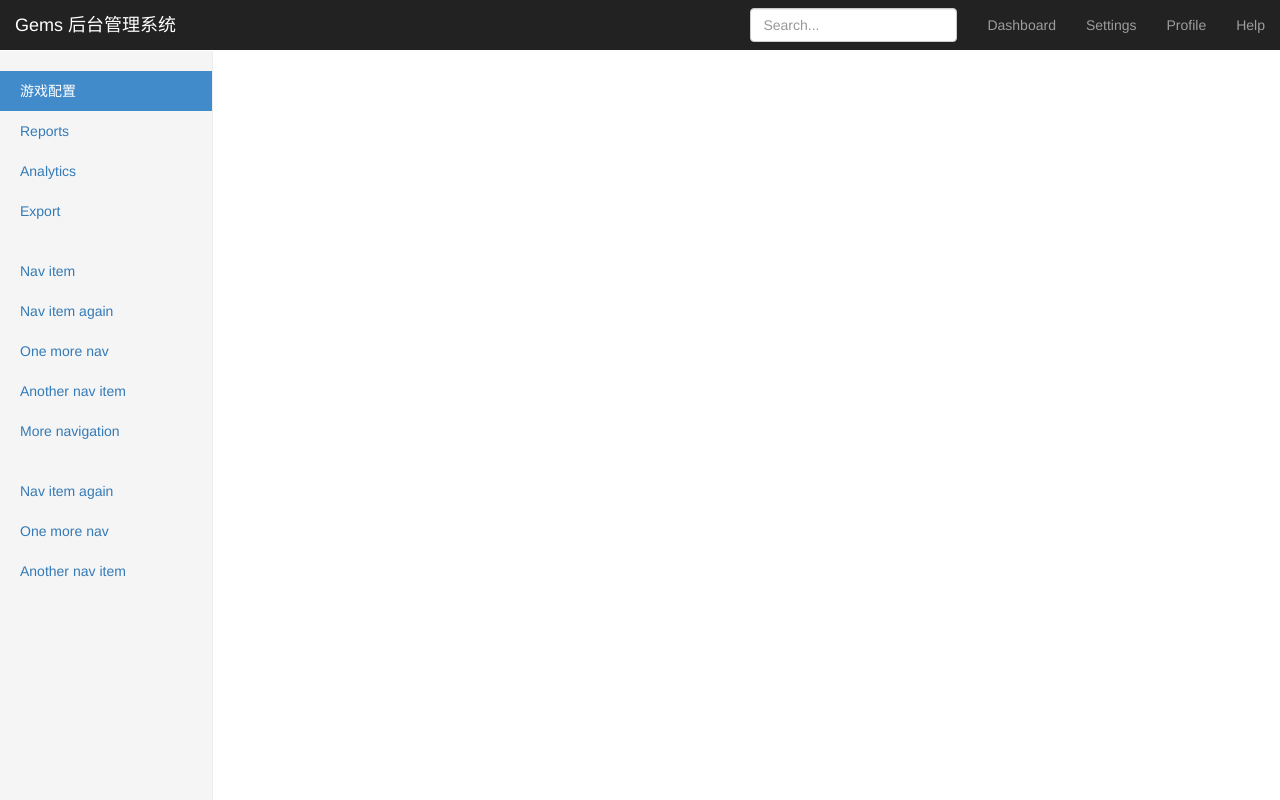
After one commit to flamedancer/gems_server, a Bottle app: page /admin/ in a window 1280 px wide. The commit adds this page. Run offline with Bottle, Linux system fonts and the light colour scheme; parts of the project's set-up code (start-up, migrations or seed data) failed here and were passed over; some libraries are stand-ins or nearby versions.

Commit message:
finish beatuiful config_view

```diff
--- /dev/null
+++ b/admin/auth.py
@@ -0,0 +1,17 @@
+# -*- coding: utf-8 -*-
+
+from bottle import route, request
+from bottle import jinja2_view as view
+
+
+@route('/admin/signin', method='GET')
+@view('signin.html')
+def login():
+    return {}
+
+
+@route('/admin/home', method='GET')
+@route('/admin/', method='GET')
+@view('frame.html')
+def home():
+    return {}
--- a/admin/config_view.py
+++ b/admin/config_view.py
@@ -16,8 +16,8 @@ def server_static(filepath):
 
 
 
-@route('/admin/config_view', method=['GET', 'POST'])
-@view('config_view.html')
+@route('/admin/game_config', method=['GET', 'POST'])
+@view('game_config.html')
 def config_view():
     this_config_name = request.query.get('config_name')
     view = {}
--- /dev/null
+++ b/admin/templates/base.html
@@ -0,0 +1,30 @@
+<!DOCTYPE html>
+<html lang="zh-CN">
+  <head>
+    <meta charset="utf-8">
+    <meta http-equiv="X-UA-Compatible" content="IE=edge">
+    <meta name="viewport" content="width=device-width, initial-scale=1">
+    <!-- 上述3个meta标签*必须*放在最前面，任何其他内容都*必须*跟随其后！ -->
+    <title>Gems 管理系统</title>
+
+    <!-- Bootstrap -->
+    <link href="http://cdn.bootcss.com/bootstrap/3.3.4/css/bootstrap.min.css" rel="stylesheet">
+
+    <!-- HTML5 shim and Respond.js for IE8 support of HTML5 elements and media queries -->
+    <!-- WARNING: Respond.js doesn't work if you view the page via file:// -->
+    <!--[if lt IE 9]>
+      <script src="http://cdn.bootcss.com/html5shiv/3.7.2/html5shiv.min.js"></script>
+      <script src="http://cdn.bootcss.com/respond.js/1.4.2/respond.min.js"></script>
+    <![endif]-->
+<link rel="stylesheet" type="text/css" href="/static/css/style.css" />
+  </head>
+  <body>
+    {% block content %}
+    {% endblock %}
+
+    <!-- jQuery (necessary for Bootstrap's JavaScript plugins) -->
+    <script src="http://cdn.bootcss.com/jquery/1.11.2/jquery.min.js"></script>
+    <!-- Include all compiled plugins (below), or include individual files as needed -->
+    <script src="http://cdn.bootcss.com/bootstrap/3.3.4/js/bootstrap.min.js"></script>
+  </body>
+</html>
--- /dev/null
+++ b/admin/templates/frame.html
@@ -0,0 +1,57 @@
+{% extends "base.html" %}
+{% block content %}
+    <nav class="navbar navbar-inverse navbar-fixed-top">
+      <div class="container-fluid">
+        <div class="navbar-header">
+          <button type="button" class="navbar-toggle collapsed" data-toggle="collapse" data-target="#navbar" aria-expanded="false" aria-controls="navbar">
+            <span class="sr-only">Toggle navigation</span>
+            <span class="icon-bar"></span>
+            <span class="icon-bar"></span>
+            <span class="icon-bar"></span>
+          </button>
+          <a class="navbar-brand" href="/admin/home">Gems 后台管理系统</a>
+        </div>
+        <div id="navbar" class="navbar-collapse collapse">
+          <ul class="nav navbar-nav navbar-right">
+            <li><a href="#">Dashboard</a></li>
+            <li><a href="#">Settings</a></li>
+            <li><a href="#">Profile</a></li>
+            <li><a href="#">Help</a></li>
+          </ul>
+          <form class="navbar-form navbar-right">
+            <input type="text" class="form-control" placeholder="Search...">
+          </form>
+        </div>
+      </div>
+    </nav>
+
+    <div class="container-fluid">
+      <div class="row">
+        <div class="col-sm-3 col-md-2 sidebar">
+          <ul class="nav nav-sidebar">
+            <li class="active"><a href="/admin/game_config">游戏配置<span class="sr-only">(current)</span></a></li>
+            <li><a href="#">Reports</a></li>
+            <li><a href="#">Analytics</a></li>
+            <li><a href="#">Export</a></li>
+          </ul>
+          <ul class="nav nav-sidebar">
+            <li><a href="">Nav item</a></li>
+            <li><a href="">Nav item again</a></li>
+            <li><a href="">One more nav</a></li>
+            <li><a href="">Another nav item</a></li>
+            <li><a href="">More navigation</a></li>
+          </ul>
+          <ul class="nav nav-sidebar">
+            <li><a href="">Nav item again</a></li>
+            <li><a href="">One more nav</a></li>
+            <li><a href="">Another nav item</a></li>
+          </ul>
+        </div>
+        <div class="col-sm-9 col-sm-offset-3 col-md-10 col-md-offset-2 main">
+        {% block main %}
+        {% endblock %}
+        </div>
+      </div>
+    </div>
+
+{% endblock %}
--- a/static/css/style.css
+++ b/static/css/style.css
@@ -6,7 +6,129 @@
 
 }
 
-.config_category ul li {
+/* .config_category ul li {
     border:1px solid red;
 
 }
+*/
+
+/* Move down content because we have a fixed navbar that is 50px tall */
+body {
+  padding-top: 50px;
+  padding-bottom: 40px;
+  /* background-color: #eee; */
+}
+
+.form-signin {
+  max-width: 330px;
+  padding: 15px;
+  margin: 0 auto;
+}
+.form-signin .form-signin-heading,
+.form-signin .checkbox {
+  margin-bottom: 10px;
+}
+.form-signin .checkbox {
+  font-weight: normal;
+}
+.form-signin .form-control {
+  position: relative;
+  height: auto;
+  -webkit-box-sizing: border-box;
+     -moz-box-sizing: border-box;
+          box-sizing: border-box;
+  padding: 10px;
+  font-size: 16px;
+}
+.form-signin .form-control:focus {
+  z-index: 2;
+}
+.form-signin input[type="email"] {
+  margin-bottom: -1px;
+  border-bottom-right-radius: 0;
+  border-bottom-left-radius: 0;
+}
+.form-signin input[type="password"] {
+  margin-bottom: 10px;
+  border-top-left-radius: 0;
+  border-top-right-radius: 0;
+}
+
+
+/*
+ * Base structure
+ */
+
+
+/*
+ * Global add-ons
+ */
+
+.sub-header {
+  padding-bottom: 10px;
+  border-bottom: 1px solid #eee;
+}
+
+/*
+ * Top navigation
+ * Hide default border to remove 1px line.
+ */
+.navbar-fixed-top {
+  border: 0;
+}
+
+/*
+ * Sidebar
+ */
+
+/* Hide for mobile, show later */
+.sidebar {
+  display: none;
+}
+@media (min-width: 768px) {
+  .sidebar {
+    position: fixed;
+    top: 51px;
+    bottom: 0;
+    left: 0;
+    z-index: 1000;
+    display: block;
+    padding: 20px;
+    overflow-x: hidden;
+    overflow-y: auto; /* Scrollable contents if viewport is shorter than content. */
+    background-color: #f5f5f5;
+    border-right: 1px solid #eee;
+  }
+}
+
+/* Sidebar navigation */
+.nav-sidebar {
+  margin-right: -21px; /* 20px padding + 1px border */
+  margin-bottom: 20px;
+  margin-left: -20px;
+}
+.nav-sidebar > li > a {
+  padding-right: 20px;
+  padding-left: 20px;
+}
+.nav-sidebar > .active > a,
+.nav-sidebar > .active > a:hover,
+.nav-sidebar > .active > a:focus {
+  color: #fff;
+  background-color: #428bca;
+}
+
+#config_lists {
+    padding: 10px;
+    margin-top:10px;
+}
+
+#config_utiles {
+    padding: 10px;
+    margin-top:10px;
+    margin-left:10px;
+}
+
+#config_lists > .btn-toolbar {
+    padding-top: 5px;
+}
--- a/static/js/main.js
+++ b/static/js/main.js
@@ -50,7 +50,6 @@ function set_ace_editor() {
 }
 
 function save_config(config_name) {
-    alert(config_name);
     var editor = ace.edit('ace-editor');
     config_value = editor.getSession().getValue();
 
@@ -68,7 +67,11 @@ function save_config(config_name) {
         }
         else if (xmlhttp.readyState==4 && xmlhttp.status==200) {
             document.getElementById("save_tag").innerHTML="保存成功！"
+            alert("保存成功！");
          }
+        else {
+            document.getElementById("save_tag").innerHTML="保存失败！"
+        }
     }
     xmlhttp.open("POST","/admin/save_config",true);
     xmlhttp.setRequestHeader("Content-type","application/x-www-form-urlencoded");
```
Also changed, not shown: admin/templates/config_view.html (deleted, +0 -38 lines), admin/templates/game_config.html (added, +52 -0 lines), admin/templates/signin.html (added, +24 -0 lines).
